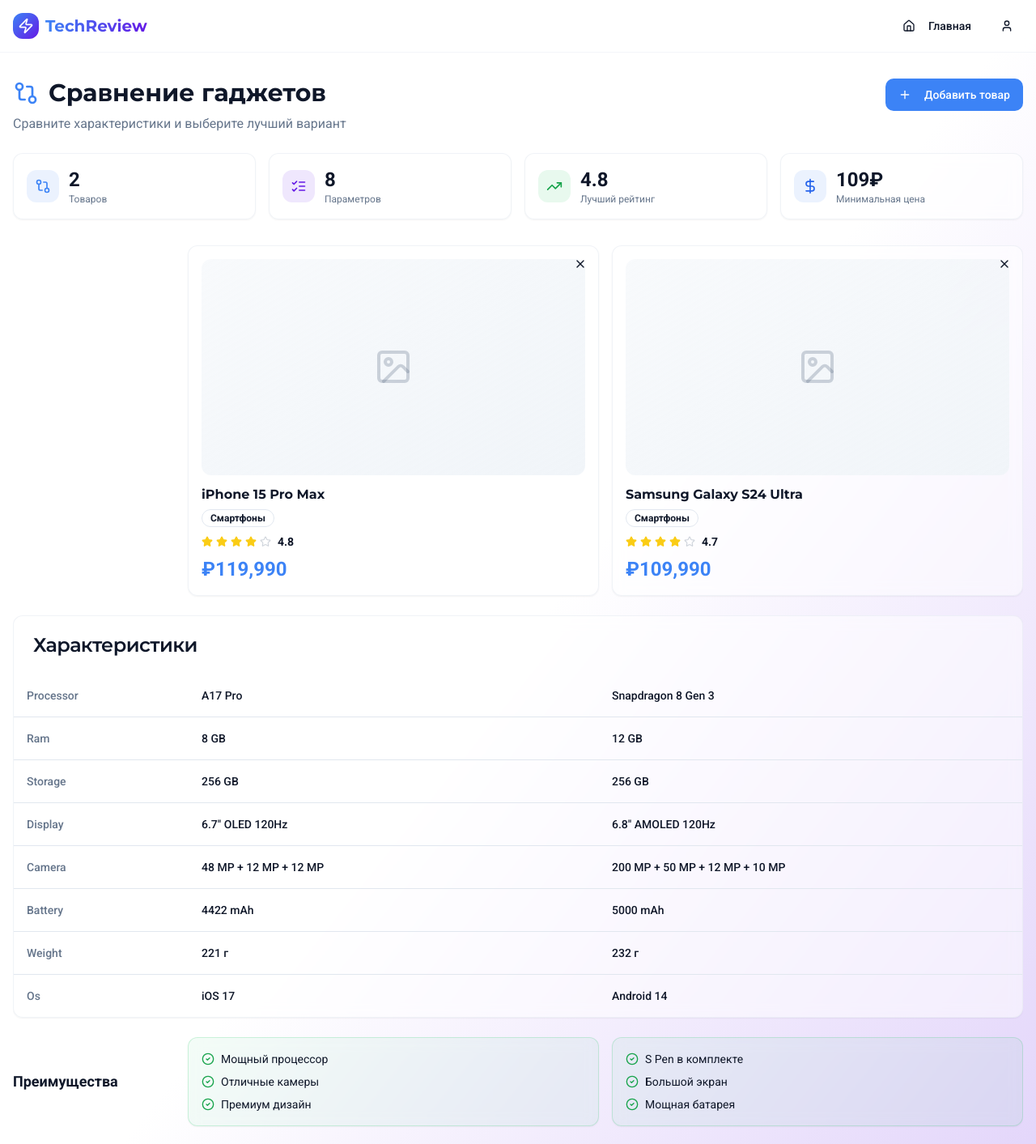
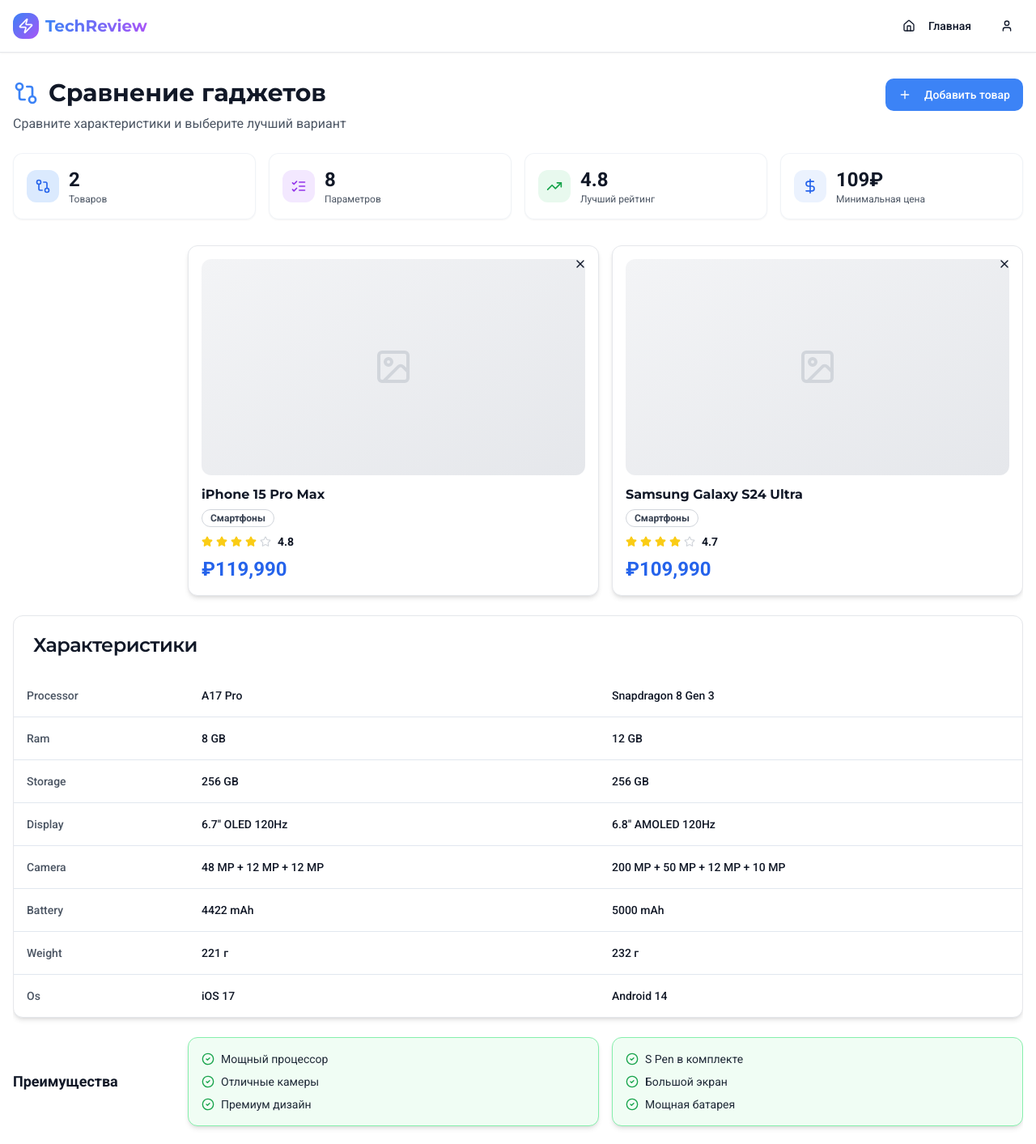
Before and after one commit to pr-poehali-dev/top-products-blog, a React (Vite) app: page /compare in a window 1280 px wide. Shown: the top 1413 px of the page at 81% size. Built offline with nearby package versions, Linux system fonts and the light colour scheme.

Commit message:
Добавить ответ в систему

```diff
--- a/src/pages/Compare.tsx
+++ b/src/pages/Compare.tsx
@@ -182,21 +182,21 @@ export default function Compare() {
         key={i}
         name="Star"
         size={14}
-        className={i < Math.floor(rating) ? 'fill-yellow-400 text-yellow-400' : 'text-muted-foreground/30'}
+        className={i < Math.floor(rating) ? 'fill-yellow-400 text-yellow-400' : 'text-gray-300'}
       />
     ));
   };
 
   return (
-    <div className="min-h-screen bg-gradient-to-br from-background via-background to-accent/20">
+    <div className="min-h-screen bg-white">
       {/* Header */}
-      <header className="sticky top-0 z-40 w-full border-b border-border/40 bg-background/95 backdrop-blur supports-[backdrop-filter]:bg-background/60">
+      <header className="sticky top-0 z-40 w-full border-b border-gray-200 bg-white/95 backdrop-blur supports-[backdrop-filter]:bg-white/60 shadow-sm">
         <div className="container mx-auto px-4 h-16 flex items-center justify-between">
           <Link to="/" className="flex items-center gap-2">
-            <div className="w-8 h-8 bg-gradient-to-br from-primary to-accent rounded-lg flex items-center justify-center">
-              <Icon name="Zap" size={20} className="text-primary-foreground" />
+            <div className="w-8 h-8 bg-gradient-to-br from-blue-500 to-purple-500 rounded-lg flex items-center justify-center">
+              <Icon name="Zap" size={20} className="text-white" />
             </div>
-            <h1 className="text-xl font-bold bg-gradient-to-r from-primary to-accent bg-clip-text text-transparent">
+            <h1 className="text-xl font-bold bg-gradient-to-r from-blue-500 to-purple-500 bg-clip-text text-transparent">
               TechReview
             </h1>
           </Link>
@@ -218,11 +218,11 @@ export default function Compare() {
           <div className="mb-8">
             <div className="flex items-start justify-between mb-6">
               <div>
-                <h1 className="text-3xl font-bold mb-2 flex items-center gap-3">
-                  <Icon name="GitCompare" size={32} className="text-primary" />
+                <h1 className="text-3xl font-bold mb-2 flex items-center gap-3 text-gray-900">
+                  <Icon name="GitCompare" size={32} className="text-blue-500" />
                   Сравнение гаджетов
                 </h1>
-                <p className="text-muted-foreground">
+                <p className="text-gray-600">
                   Сравните характеристики и выберите лучший вариант
                 </p>
               </div>
@@ -234,22 +234,22 @@ export default function Compare() {
 
             {/* Add Product Modal */}
             {showAddModal && (
-              <Card className="border-primary/20 bg-card/95 backdrop-blur mb-6">
+              <Card className="border-blue-200 bg-white shadow-lg mb-6">
                 <CardHeader>
                   <div className="flex items-center justify-between">
-                    <CardTitle>Добавить товар для сравнения</CardTitle>
+                    <CardTitle className="text-gray-900">Добавить товар для сравнения</CardTitle>
                     <Button variant="ghost" size="icon" onClick={() => setShowAddModal(false)}>
                       <Icon name="X" size={18} />
                     </Button>
                   </div>
-                  <CardDescription>
+                  <CardDescription className="text-gray-600">
                     Выберите товар из каталога (максимум 4 товара)
                   </CardDescription>
                 </CardHeader>
                 <CardContent>
                   <div className="space-y-4">
                     <div className="relative">
-                      <Icon name="Search" size={18} className="absolute left-3 top-1/2 -translate-y-1/2 text-muted-foreground" />
+                      <Icon name="Search" size={18} className="absolute left-3 top-1/2 -translate-y-1/2 text-gray-400" />
                       <Input
                         placeholder="Поиск товаров..."
                         value={searchQuery}
@@ -262,13 +262,13 @@ export default function Compare() {
                         <button
                           key={product.id}
                           onClick={() => handleAddProduct(product.id)}
-                          className="text-left p-3 bg-muted/30 border border-border/50 rounded-lg hover:bg-muted/50 transition-all"
+                          className="text-left p-3 bg-gray-50 border border-gray-200 rounded-lg hover:bg-gray-100 transition-all"
                         >
                           <div className="flex items-start justify-between gap-2 mb-2">
-                            <h4 className="font-medium text-sm">{product.name}</h4>
-                            <Icon name="Plus" size={16} className="text-primary flex-shrink-0" />
+                            <h4 className="font-medium text-sm text-gray-900">{product.name}</h4>
+                            <Icon name="Plus" size={16} className="text-blue-500 flex-shrink-0" />
                           </div>
-                          <Badge variant="outline" className="text-xs">
+                          <Badge variant="outline" className="text-xs border-gray-300 text-gray-700">
                             {product.category}
                           </Badge>
                         </button>
@@ -284,12 +284,12 @@ export default function Compare() {
               <Card className="border-border/50 bg-card/50 backdrop-blur">
                 <CardContent className="p-4">
                   <div className="flex items-center gap-3">
-                    <div className="w-10 h-10 bg-primary/10 rounded-lg flex items-center justify-center">
-                      <Icon name="GitCompare" size={20} className="text-primary" />
+                    <div className="w-10 h-10 bg-blue-100 rounded-lg flex items-center justify-center">
+                      <Icon name="GitCompare" size={20} className="text-blue-600" />
                     </div>
                     <div>
-                      <p className="text-2xl font-bold">{compareList.length}</p>
-                      <p className="text-xs text-muted-foreground">Товаров</p>
+                      <p className="text-2xl font-bold text-gray-900">{compareList.length}</p>
+                      <p className="text-xs text-gray-600">Товаров</p>
                     </div>
                   </div>
                 </CardContent>
@@ -297,12 +297,12 @@ export default function Compare() {
               <Card className="border-border/50 bg-card/50 backdrop-blur">
                 <CardContent className="p-4">
                   <div className="flex items-center gap-3">
-                    <div className="w-10 h-10 bg-accent/10 rounded-lg flex items-center justify-center">
-                      <Icon name="ListChecks" size={20} className="text-accent" />
+                    <div className="w-10 h-10 bg-purple-100 rounded-lg flex items-center justify-center">
+                      <Icon name="ListChecks" size={20} className="text-purple-600" />
                     </div>
                     <div>
-                      <p className="text-2xl font-bold">{allSpecs.length}</p>
-                      <p className="text-xs text-muted-foreground">Параметров</p>
+                      <p className="text-2xl font-bold text-gray-900">{allSpecs.length}</p>
+                      <p className="text-xs text-gray-600">Параметров</p>
                     </div>
                   </div>
                 </CardContent>
@@ -314,10 +314,10 @@ export default function Compare() {
                       <Icon name="TrendingUp" size={20} className="text-green-600" />
                     </div>
                     <div>
-                      <p className="text-2xl font-bold">
+                      <p className="text-2xl font-bold text-gray-900">
                         {Math.max(...compareProducts.map((p) => p.rating))}
                       </p>
-                      <p className="text-xs text-muted-foreground">Лучший рейтинг</p>
+                      <p className="text-xs text-gray-600">Лучший рейтинг</p>
                     </div>
                   </div>
                 </CardContent>
@@ -329,10 +329,10 @@ export default function Compare() {
                       <Icon name="DollarSign" size={20} className="text-blue-600" />
                     </div>
                     <div>
-                      <p className="text-2xl font-bold">
+                      <p className="text-2xl font-bold text-gray-900">
                         {Math.min(...compareProducts.map((p) => parseInt(p.price.replace(/\s/g, ''))))}₽
                       </p>
-                      <p className="text-xs text-muted-foreground">Минимальная цена</p>
+                      <p className="text-xs text-gray-600">Минимальная цена</p>
                     </div>
                   </div>
                 </CardContent>
@@ -347,7 +347,7 @@ export default function Compare() {
               <div className="grid gap-4 mb-6" style={{ gridTemplateColumns: `200px repeat(${compareList.length}, 1fr)` }}>
                 <div className="h-full" />
                 {compareProducts.map((product) => (
-                  <Card key={product.id} className="border-border/50 bg-card/50 backdrop-blur relative overflow-hidden">
+                  <Card key={product.id} className="border-gray-200 bg-white shadow-md relative overflow-hidden">
                     <Button
                       variant="ghost"
                       size="icon"
@@ -357,38 +357,38 @@ export default function Compare() {
                       <Icon name="X" size={14} />
                     </Button>
                     <CardContent className="p-4">
-                      <div className="aspect-video bg-gradient-to-br from-muted/50 to-muted rounded-lg flex items-center justify-center mb-3">
-                        <Icon name="ImageIcon" size={48} className="text-muted-foreground/30" />
+                      <div className="aspect-video bg-gradient-to-br from-gray-100 to-gray-200 rounded-lg flex items-center justify-center mb-3">
+                        <Icon name="ImageIcon" size={48} className="text-gray-300" />
                       </div>
-                      <h3 className="font-bold mb-1 pr-6">{product.name}</h3>
-                      <Badge variant="outline" className="mb-2 text-xs">
+                      <h3 className="font-bold mb-1 pr-6 text-gray-900">{product.name}</h3>
+                      <Badge variant="outline" className="mb-2 text-xs border-gray-300 text-gray-700">
                         {product.category}
                       </Badge>
                       <div className="flex items-center gap-1 mb-2">
                         {renderStars(product.rating)}
-                        <span className="text-sm font-bold ml-1">{product.rating}</span>
+                        <span className="text-sm font-bold ml-1 text-gray-900">{product.rating}</span>
                       </div>
-                      <p className="text-2xl font-bold text-primary">₽{product.price}</p>
+                      <p className="text-2xl font-bold text-blue-600">₽{product.price}</p>
                     </CardContent>
                   </Card>
                 ))}
               </div>
 
               {/* Specifications */}
-              <Card className="border-border/50 bg-card/50 backdrop-blur mb-6">
+              <Card className="border-gray-200 bg-white shadow-md mb-6">
                 <CardHeader>
-                  <CardTitle>Характеристики</CardTitle>
+                  <CardTitle className="text-gray-900">Характеристики</CardTitle>
                 </CardHeader>
                 <CardContent className="p-0">
                   {allSpecs.map((spec, index) => (
                     <div key={spec}>
                       {index > 0 && <Separator />}
                       <div className="grid gap-4 p-4" style={{ gridTemplateColumns: `200px repeat(${compareList.length}, 1fr)` }}>
-                        <div className="font-medium capitalize text-sm text-muted-foreground">
+                        <div className="font-medium capitalize text-sm text-gray-600">
                           {spec}
                         </div>
                         {compareProducts.map((product) => (
-                          <div key={product.id} className="text-sm font-medium">
+                          <div key={product.id} className="text-sm font-medium text-gray-900">
                             {product.specs[spec as keyof typeof product.specs] || '—'}
                           </div>
                         ))}
@@ -400,17 +400,17 @@ export default function Compare() {
 
               {/* Pros & Cons */}
               <div className="grid gap-4 mb-6" style={{ gridTemplateColumns: `200px repeat(${compareList.length}, 1fr)` }}>
-                <div className="font-bold text-lg flex items-center">
+                <div className="font-bold text-lg flex items-center text-gray-900">
                   Преимущества
                 </div>
                 {compareProducts.map((product) => (
-                  <Card key={product.id} className="border-green-500/20 bg-green-500/5 backdrop-blur">
+                  <Card key={product.id} className="border-green-300 bg-green-50 shadow-md">
                     <CardContent className="p-4">
                       <ul className="space-y-2">
                         {product.pros.map((pro, i) => (
                           <li key={i} className="flex items-start gap-2 text-sm">
                             <Icon name="CheckCircle2" size={16} className="text-green-600 mt-0.5 flex-shrink-0" />
-                            <span>{pro}</span>
+                            <span className="text-gray-800">{pro}</span>
                           </li>
                         ))}
                       </ul>
@@ -420,17 +420,17 @@ export default function Compare() {
               </div>
 
               <div className="grid gap-4" style={{ gridTemplateColumns: `200px repeat(${compareList.length}, 1fr)` }}>
-                <div className="font-bold text-lg flex items-center">
+                <div className="font-bold text-lg flex items-center text-gray-900">
                   Недостатки
                 </div>
                 {compareProducts.map((product) => (
-                  <Card key={product.id} className="border-red-500/20 bg-red-500/5 backdrop-blur">
+                  <Card key={product.id} className="border-red-300 bg-red-50 shadow-md">
                     <CardContent className="p-4">
                       <ul className="space-y-2">
                         {product.cons.map((con, i) => (
                           <li key={i} className="flex items-start gap-2 text-sm">
                             <Icon name="XCircle" size={16} className="text-red-600 mt-0.5 flex-shrink-0" />
-                            <span>{con}</span>
+                            <span className="text-gray-800">{con}</span>
                           </li>
                         ))}
                       </ul>
```
Also changed, not shown: 1 other file (tests, documents, lock files or other folders).
